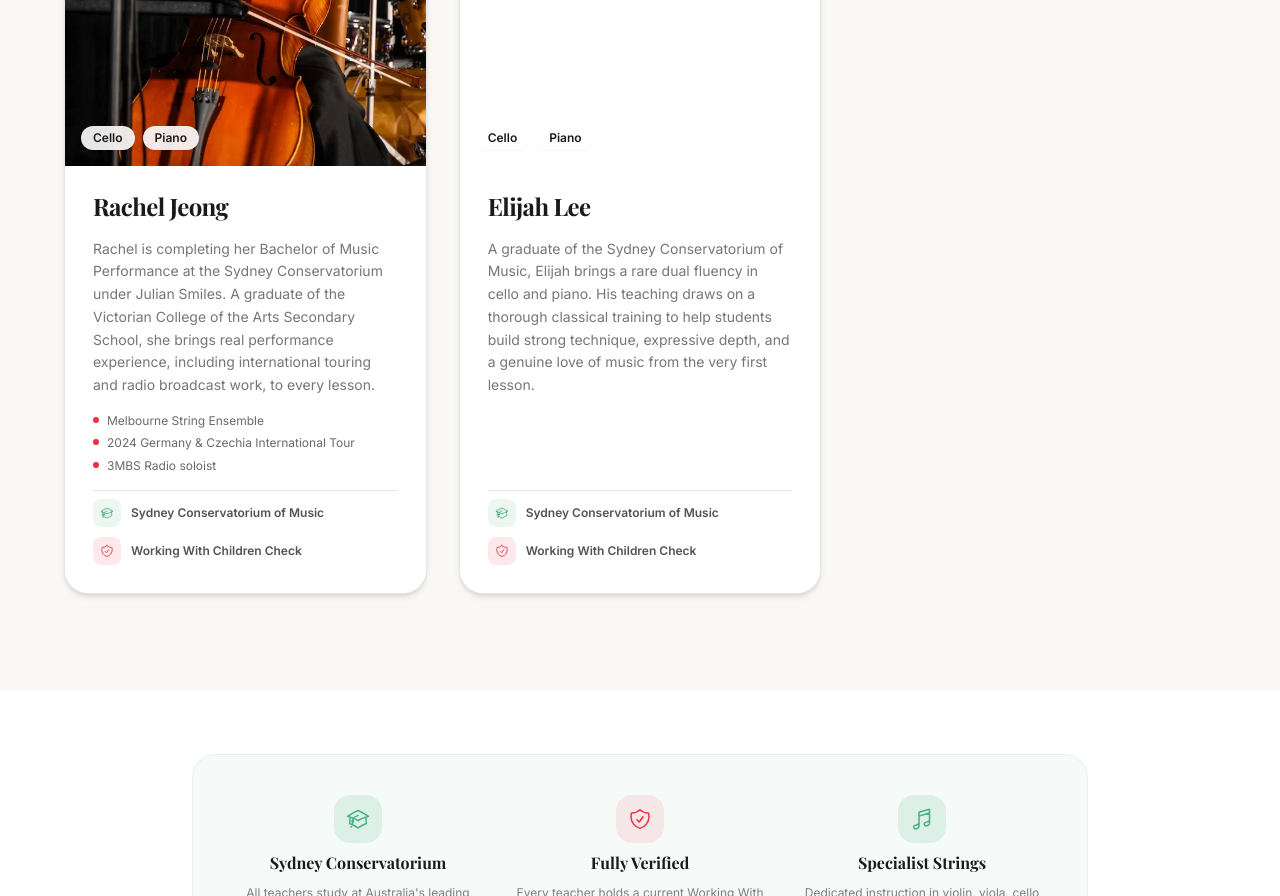
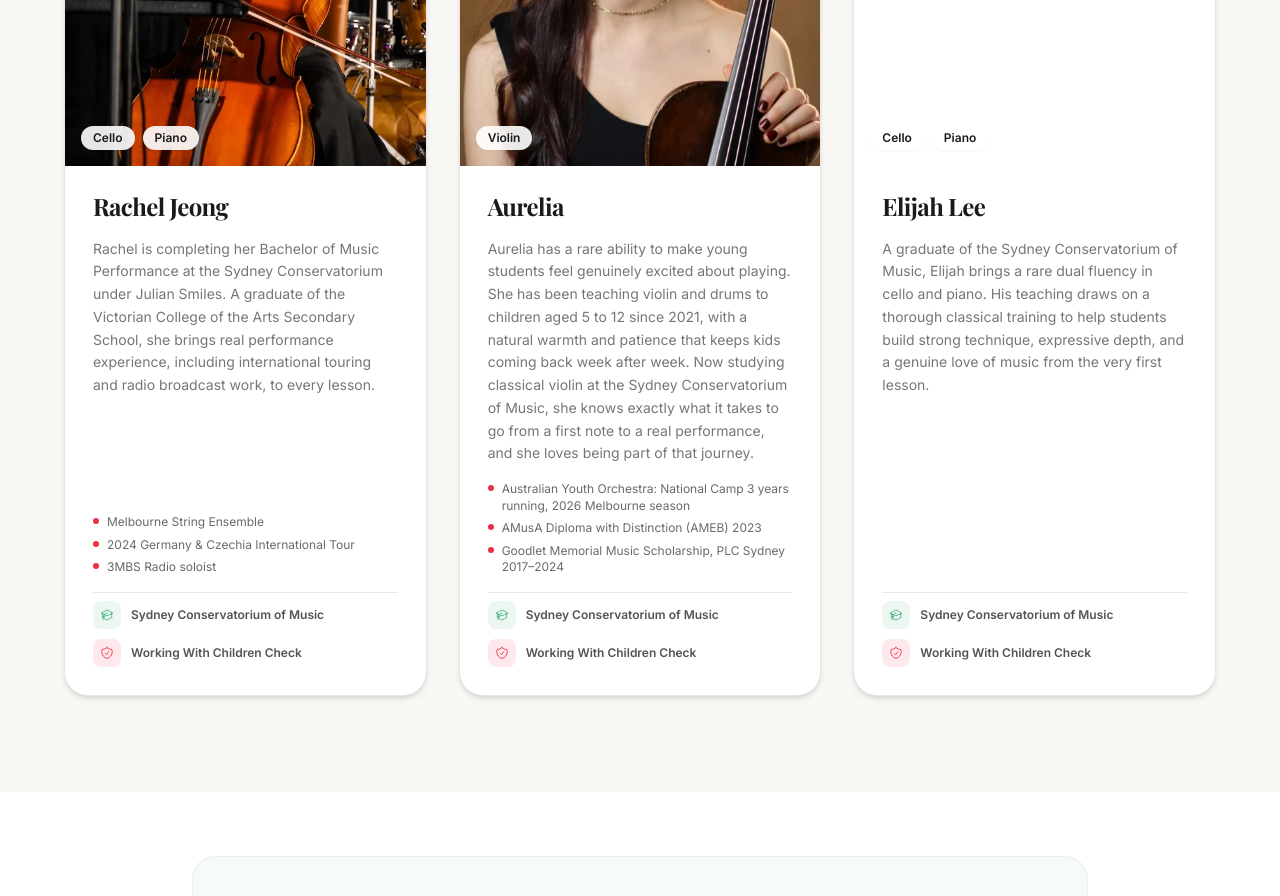
Before and after one commit to yiruJ/eden, a React (Vite) app: page /teachers in a window 1280 px wide. Shown: the part 1540-2436 px from the top of the page. Built offline with nearby package versions, Linux system fonts and the light colour scheme; no server answers; a web font is replaced by a local one.

Commit message:
Implemented new teacher profile in homepage and teacher section

```diff
--- a/src/components/sections/TeachersPreview.tsx
+++ b/src/components/sections/TeachersPreview.tsx
@@ -4,6 +4,7 @@ import jiminImg from '../../assets/teachers/jimin.webp';
 import hanaImg from '../../assets/teachers/hana.webp';
 import dylanImg from '../../assets/teachers/dylan.webp';
 import rachelImg from '../../assets/teachers/rachel.webp';
+import aureliaImg from '../../assets/teachers/aurelia.webp';
 
 interface TeacherPreview {
   name: string;
@@ -16,6 +17,7 @@ const teachers: TeacherPreview[] = [
   { name: 'Jimin Park', instruments: 'Violin', image: jiminImg },
   { name: 'Hana Lee', instruments: 'Violin', image: hanaImg },
   { name: 'Rachel Jeong', instruments: 'Cello & Piano', image: rachelImg },
+  { name: 'Aurelia', instruments: 'Violin & Drums', image: aureliaImg },
   { name: 'Elijah Lee', instruments: 'Cello & Piano', image: null },
 ];
 
--- a/src/pages/TeachersPage.tsx
+++ b/src/pages/TeachersPage.tsx
@@ -3,6 +3,7 @@ import jiminImg from '../assets/teachers/jimin.webp';
 import hanaImg from '../assets/teachers/hana.webp';
 import dylanImg from '../assets/teachers/dylan.webp';
 import rachelImg from '../assets/teachers/rachel.webp';
+import aureliaImg from '../assets/teachers/aurelia.webp';
 import { SEO } from '../components/SEO';
 
 interface Teacher {
@@ -48,6 +49,17 @@ const teachers: Teacher[] = [
       'Melbourne String Ensemble',
       '2024 Germany & Czechia International Tour',
       '3MBS Radio soloist',
+    ],
+  },
+  {
+    name: 'Aurelia',
+    instruments: ['Violin'],
+    image: aureliaImg,
+    bio: 'Aurelia has a rare ability to make young students feel genuinely excited about playing. She has been teaching violin and drums to children aged 5 to 12 since 2021, with a natural warmth and patience that keeps kids coming back week after week. Now studying classical violin at the Sydney Conservatorium of Music, she knows exactly what it takes to go from a first note to a real performance, and she loves being part of that journey.',
+    highlights: [
+      'Australian Youth Orchestra: National Camp 3 years running, 2026 Melbourne season',
+      'AMusA Diploma with Distinction (AMEB) 2023',
+      'Goodlet Memorial Music Scholarship, PLC Sydney 2017–2024',
     ],
   },
   {
```
Also changed, not shown: .claude/settings.local.json, src/assets/teachers/aurelia.webp (added).
